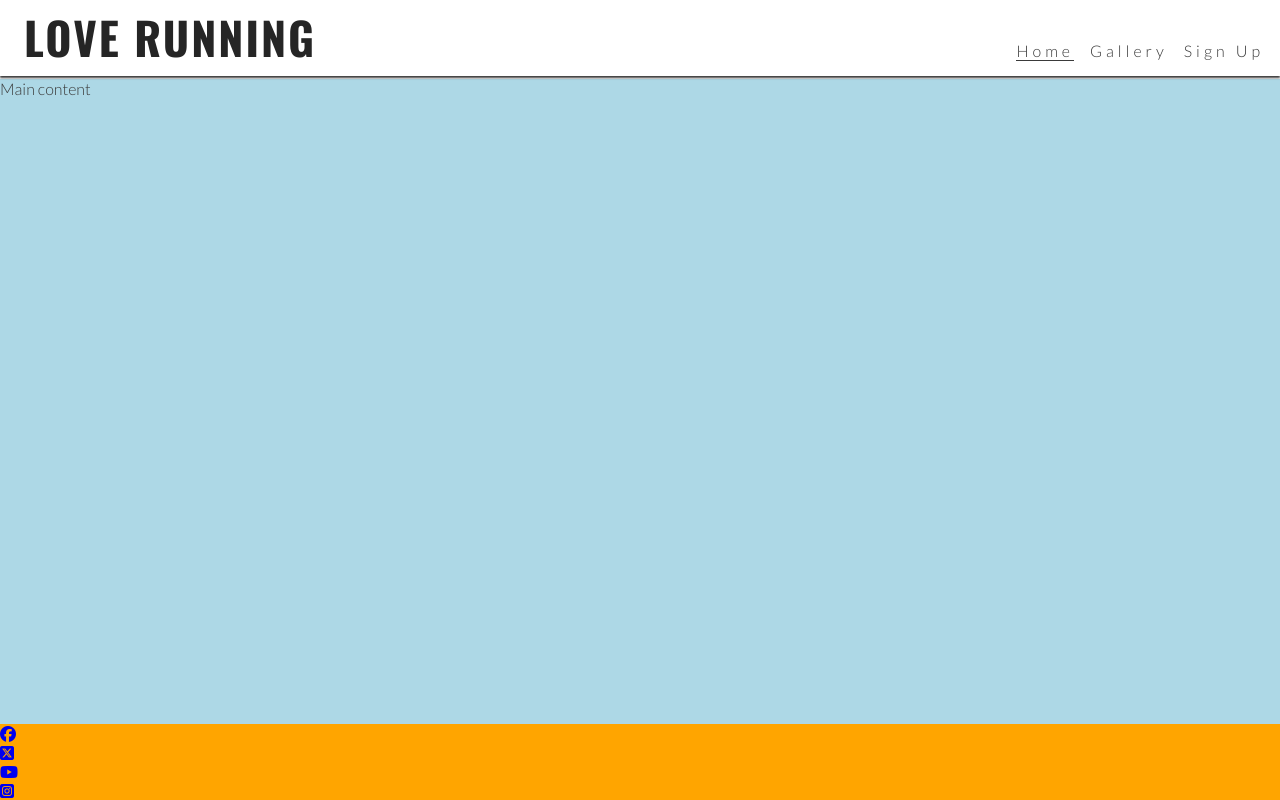
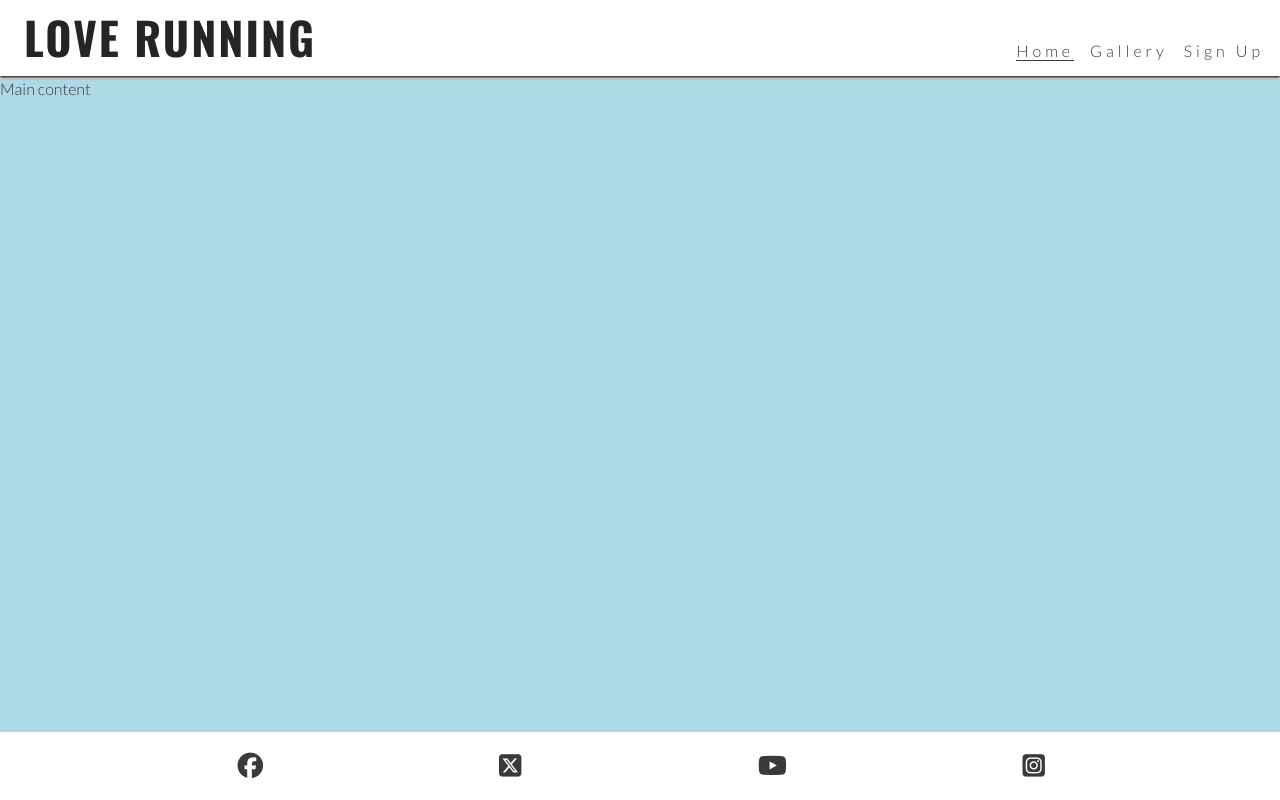
Before and after one commit to barkode/love-running, a plain HTML site: page index.html in a window 1280 px wide. Drawn offline with nearby package versions, Linux system fonts and the light colour scheme.

Commit message:
Style footer icons for all screen sizes

```diff
--- a/assets/css/style.css
+++ b/assets/css/style.css
@@ -95,8 +95,18 @@ main {
 
 
 /* Footer */
-footer {
-  background-color: orange;
+#social-networks {
+  text-align: center;
+  padding: 20px 0;
+  display: flex;
+  justify-content: space-evenly;
+  list-style-type: none;
+}
+
+#social-networks i {
+  font-size: 160%;
+  padding: 5%;
+  color: #3a3a3a;
 }
 
 /* Media query: tablets and larger (768px an up) */
--- a/index.html
+++ b/index.html
@@ -52,7 +52,7 @@
 
     <!-- Footer section -->
     <footer>
-      <ul>
+      <ul id='social-networks'>
         <li><a href="https://www.facebook.com/" target='_blank' rel='noreferrer noopener' aria-label='Visit our Facebook page (open in a new tab)'><i class="fa-brands fa-facebook"></i></a></li>
         <li><a href="https://x.com/" target='_blank' rel='noopener noreferrer' aria-label='Visit our Twitter page (open in a new tab ) '><i class="fa-brands fa-square-x-twitter"></i></a></li>
         <li><a href="https://www.youtube.com/" target='_blank' rel='noopener noreferrer' aria-label='Visit our Youtube page (open in a new tab)'><i class="fa-brands fa-youtube"></i></a></li>
```
